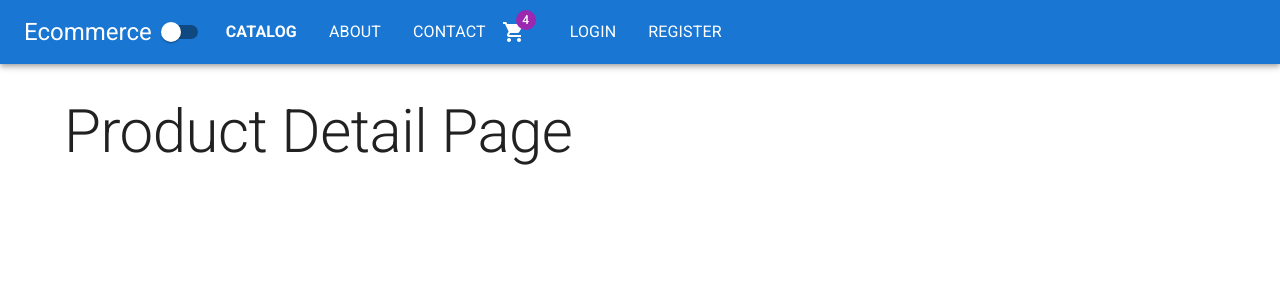
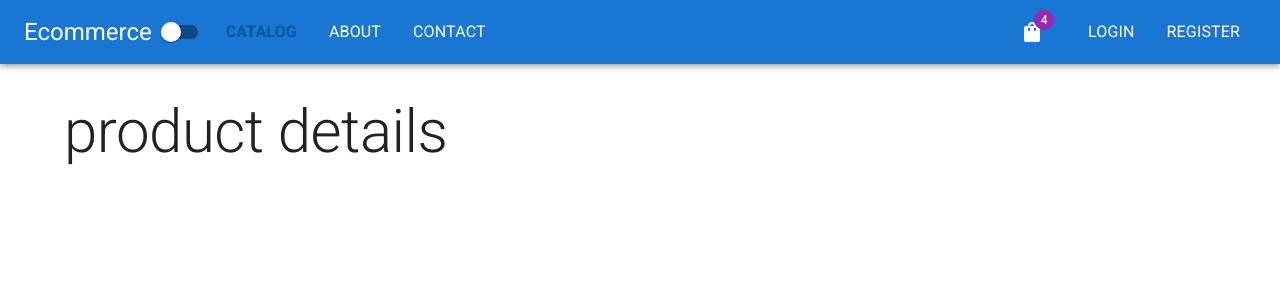
Before and after one commit to Wenjin-Guo/ecommerce, a React (Vite) app in the folder ReactClient/: page /catalog/1 in a window 1280 px wide. Shown: the top 300 px of the page. Built offline with nearby package versions, Linux system fonts and the light colour scheme.

Commit message:
fix header, add link to each product

```diff
--- a/ReactClient/package.json
+++ b/ReactClient/package.json
@@ -14,8 +14,8 @@
     "@emotion/react": "^11.13.0",
     "@emotion/styled": "^11.13.0",
     "@fontsource/roboto": "^5.0.14",
-    "@mui/icons-material": "^5.16.7",
-    "@mui/material": "^5.16.7",
+    "@mui/icons-material": "^6.0.0",
+    "@mui/material": "^6.0.0",
     "@vitejs/plugin-react": "^4.3.1",
     "react": "^18.3.1",
     "react-dom": "^18.3.1",
--- a/ReactClient/src/App/Layout/Header.tsx
+++ b/ReactClient/src/App/Layout/Header.tsx
@@ -1,6 +1,6 @@
 
-import { ShoppingCart } from "@mui/icons-material";
-import { AppBar, Badge, IconButton, List, ListItem, Switch, Toolbar, Typography } from "@mui/material";
+import { ShoppingBag } from "@mui/icons-material";
+import { AppBar, Badge, Box, IconButton, List, ListItem,  Switch, Toolbar, Typography } from "@mui/material";
 import {  NavLink } from "react-router-dom";
 
 const midLinks = [
@@ -14,6 +14,14 @@ const rightLinks=[
     {title:"register", path:"/register"},
 ]
 
+const navStyle = {
+    textDecoration:'none',
+    color: 'inherit',
+    '&.active': { fontWeight: 'bold',color:'info.dark' },
+    '&:hover': { backgroundColor:'primary.dark'},
+
+};
+
 interface Props{
 
     setViewMode:()=>void;
@@ -22,52 +30,49 @@ interface Props{
 function Header({setViewMode}:Props){
     return(
         <AppBar position="static" sx={{mb:4}}>
-            <Toolbar>
-                <Typography variant="h5" component={NavLink} to='/' sx={{textDecoration:'none',color:'inherit'}}>
+            <Toolbar sx={{display:'flex',alignItems:'center'}}>
+
+                <Box display={"flex"} alignItems={'center'} flexGrow={1}>
+                    <Typography variant="h5" component={NavLink} to='/' sx={navStyle}>
                         Ecommerce
                     </Typography>
                     <Switch onClick={setViewMode}></Switch>
-                <List sx={{display:'flex'}}>
-                    {midLinks.map(({title,path})=>(
-                        <ListItem key={title}>
-                            <NavLink to={path} style={({ isActive, isTransitioning }) => {
-                                return {
-                                    fontWeight: isActive ? "bold" : "",
-                                    color: "inherit",
-                                    fontSize:"inherit",
-                                    textDecoration: 'none',
-                                    viewTransitionName: isTransitioning ? "slide" : "",
-                                };
-                            }}>
+                    <List sx={{ display: 'flex' }}>
+                        {midLinks.map(({ title, path }) => (
+                            <ListItem
+                                component={NavLink}
+                                to={path}
+                                key={title}
+                                sx={navStyle}
+                            >
                                 {title.toUpperCase()}
-                            </NavLink>
                             </ListItem>
                         ))}
                     </List>
+                </Box>
 
-                <IconButton size="large" edge='start' color="inherit" sx={{mr:2}}>
-                    <Badge badgeContent='4' color="secondary">
-                        <ShoppingCart />
+
+
+                <Box display={"flex"} alignItems={'center'}>
+                    <IconButton size="large" edge='start' color="inherit" sx={{ mr: 2, '&:hover': { backgroundColor: 'primary.dark' } }}>
+                        <Badge badgeContent='4' color="secondary" >
+                            <ShoppingBag />
                         </Badge>
                     </IconButton>
-
-                <List sx={{display:'flex'}}>
-                    {rightLinks.map(({title,path})=>(
-                        <ListItem key={title}>
-                        <NavLink to={path} style={({ isActive, isTransitioning }) => {
-                            return {
-                                fontWeight: isActive ? "bold" : "",
-                                color: "inherit",
-                                fontSize:"inherit",
-                                textDecoration: 'none',
-                                viewTransitionName: isTransitioning ? "slide" : "",
-                            };
-                        }}>
+                    <List sx={{ display: 'flex' }}>
+                        {rightLinks.map(({ title, path }) => (
+                            <ListItem
+                                component={NavLink}
+                                to={path}
+                                key={title}
+                                sx={navStyle}
+                            >
                                 {title.toUpperCase()}
-                        </NavLink>
                             </ListItem>
                         ))}
                     </List>
+                </Box>
+
             </Toolbar>
         </AppBar>
     )
--- a/ReactClient/src/Features/Catalog/ProductCard.tsx
+++ b/ReactClient/src/Features/Catalog/ProductCard.tsx
@@ -1,5 +1,6 @@
 import {  Avatar, Button, Card, CardActions, CardContent, CardHeader, CardMedia,  Typography } from "@mui/material";
 import { Product } from "../../App/Models/Product";
+import { Link } from "react-router-dom";
 
 interface Props{
     item:Product;
@@ -34,7 +35,7 @@ export default function ProductCard({item}:Props){
             </CardContent>
             <CardActions>
                 <Button variant="contained" size="small">Add to cart</Button>
-                <Button variant="contained" size="small">View</Button>
+                <Button component={Link} to={`/catalog/${item.id}`} variant="contained" size="small">View</Button>
             </CardActions>
         </Card>
     )
--- a/ReactClient/src/Features/Catalog/ProductDetails.tsx
+++ b/ReactClient/src/Features/Catalog/ProductDetails.tsx
@@ -1,9 +1,14 @@
 import { Typography } from "@mui/material";
+import { useParams } from "react-router-dom";
 
 function ProductDetails(){
+    const {id} = useParams<{id:string}>();
+    console.log(id);
+
+
     return(
         <Typography variant="h2">
-            Product Detail Page
+            product details
         </Typography>
     )
 }
```
Lines whose indentation alone changed are shown as unchanged.
